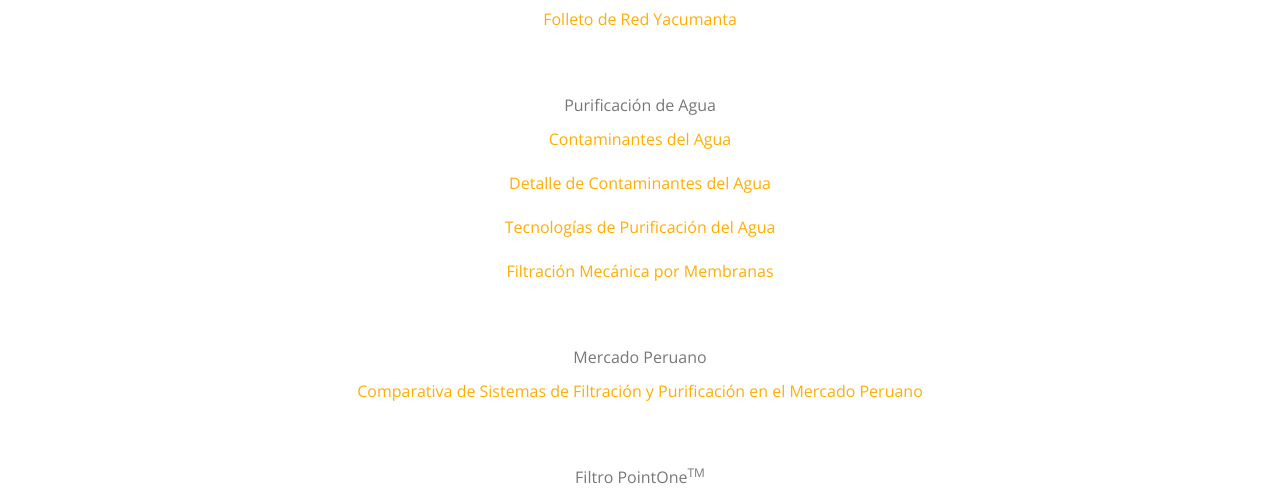
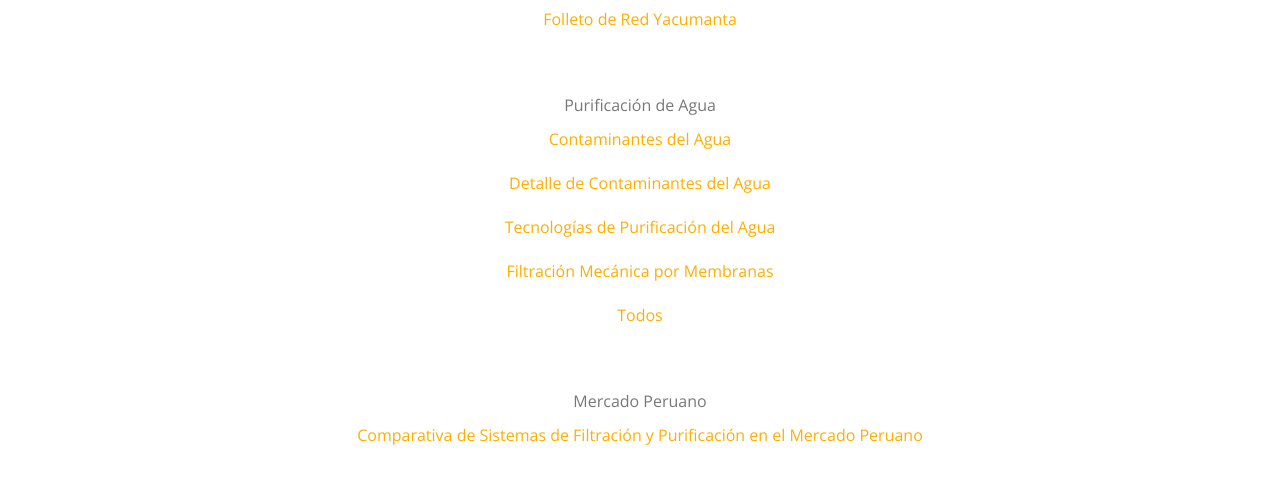
Before and after one commit to pellyadolfo/restaurants-site, a plain HTML site: page Restaurants/WebContent/downloads.html in a window 1280 px wide. Shown: the part 294-789 px from the top of the page. Drawn offline with nearby package versions, Linux system fonts and the light colour scheme.

Commit message:
added link

```diff
--- a/Restaurants/WebContent/downloads.html
+++ b/Restaurants/WebContent/downloads.html
@@ -138,6 +138,7 @@
                 <p class="lead"><a target="_blank" href="docs/water_contaminants_details.pdf">Detalle de Contaminantes del Agua</a></p>
                 <p class="lead"><a target="_blank" href="docs/purification_technologies.pdf">Tecnologías de Purificación del Agua</a></p>
                 <p class="lead"><a target="_blank" href="docs/membranes.pdf">Filtración Mecánica por Membranas</a></p>
+                <p class="lead"><a target="_blank" href="docs/all.pdf">Todos</a></p>
                 <br/>
                 <h3>Mercado Peruano</h3>
                 <p class="lead"><a target="_blank" href="docs/comparison.pdf">Comparativa de Sistemas de Filtración y Purificación en el Mercado Peruano</a></p>
```
